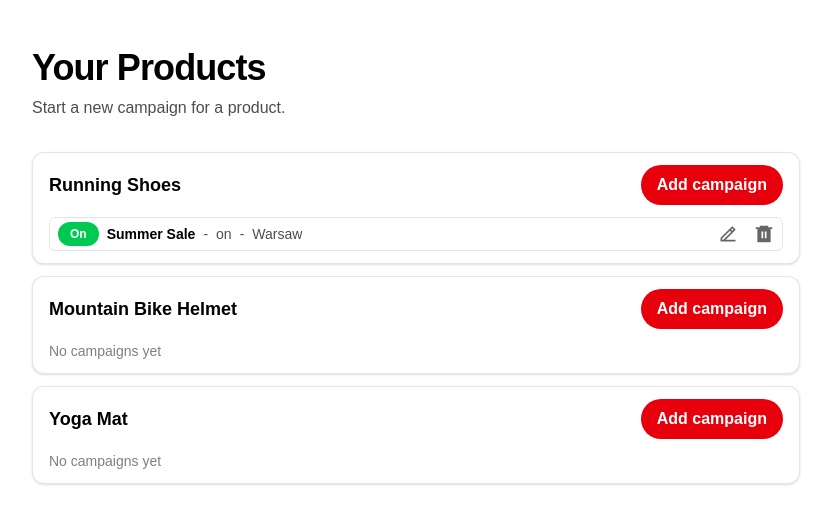
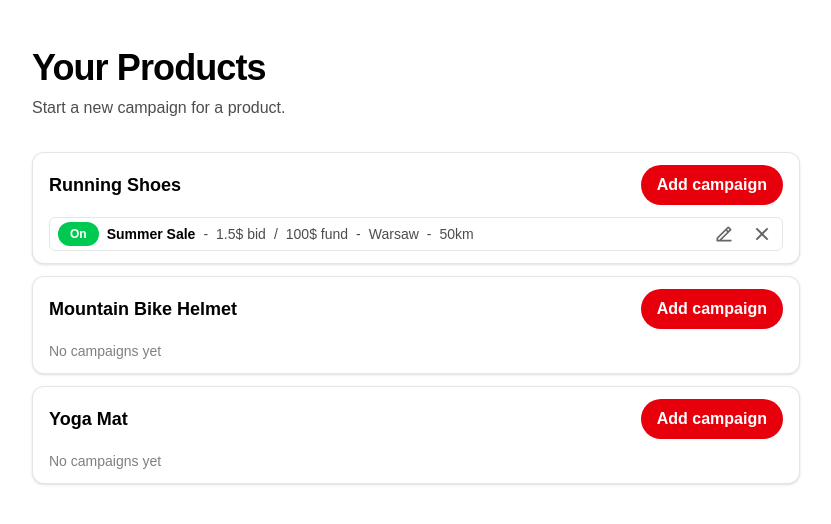
Before and after one commit to zuzanna0422/CampaignManagementApp, a Next.js app: page /products in a window 1280 px wide. Shown: the top 524 px of the page, without its empty margins (224-1055 px from the left). Built offline with nearby package versions, Linux system fonts and the light colour scheme.

Commit message:
Enable campaign deletion

```diff
--- a/components/CampaignsList.tsx
+++ b/components/CampaignsList.tsx
@@ -1,12 +1,13 @@
 import type { Campaign } from "@/models/Campaign";
-import { RiEdit2Line, RiDeleteBin6Fill } from "react-icons/ri";
+import { RiEdit2Line, RiCloseLine } from "react-icons/ri";
 
 type CampaignsListProps = {
   campaigns: Campaign[];
   onToggleStatus?: (campaignId: number) => void;
+  onDelete: (campaignId: number) => void;
 };
 
-export default function CampaignsList({ campaigns, onToggleStatus }: CampaignsListProps) {
+export default function CampaignsList({ campaigns, onToggleStatus, onDelete }: CampaignsListProps) {
   if (campaigns.length === 0) {
     return (
       <span className="text-xs text-black/50 sm:text-sm">No campaigns yet</span>
@@ -34,15 +35,22 @@ export default function CampaignsList({ campaigns, onToggleStatus }: CampaignsLi
 
           <span className="font-semibold text-black">{campaign.name}</span>
           <span>-</span>
-          <span>{campaign.status}</span>
+          <span>{campaign.bidAmount}$ bid</span>
+          <span>/</span>
+          <span>{campaign.fund}$ fund</span>
           <span>-</span>
           <span>{campaign.town}</span>
+          <span>-</span>
+          <span>{campaign.radius}km</span>
           <div className="ml-auto flex gap-4">
-            <button type="button" className="text-black/60 hover:text-black sm:text-xs">
+            <button type="button"
+                    className="text-black/60 hover:text-black sm:text-xs">
                 <RiEdit2Line className="h-5 w-5"/>
             </button>
-            <button type="button" className="text-black/60 hover:text-black sm:text-xs">
-                <RiDeleteBin6Fill className="h-5 w-5"/>
+            <button type="button"
+                    onClick={() => onDelete?.(campaign.id)}
+                    className="text-black/60 hover:text-black sm:text-xs">
+                <RiCloseLine className="h-6 w-6"/>
             </button>
           </div>
         </div>
--- a/components/ProductsList.tsx
+++ b/components/ProductsList.tsx
@@ -35,6 +35,18 @@ export default function ProductsList() {
     });
   };
 
+  const deleteCampaign = (id: number) => {
+    if (!window.confirm("Are you sure you want to delete this campaign?")) {
+      return;
+    }
+    setCampaigns((prevCampaigns) => {
+      const updatedCampaigns = prevCampaigns.filter((c) => c.id !== id);
+
+    localStorage.setItem("campaigns", JSON.stringify(updatedCampaigns));
+    return updatedCampaigns;
+  });
+};
+
   return (
     <div className="flex flex-col gap-3">
       {mockProducts.map((product) => {
@@ -58,7 +70,7 @@ export default function ProductsList() {
                 Add campaign
               </Link>
             </div>
-            <CampaignsList campaigns={productCampaigns} onToggleStatus={toggleStatus} />
+            <CampaignsList campaigns={productCampaigns} onToggleStatus={toggleStatus} onDelete={deleteCampaign}/>
           </div>
         );
       })}
```
